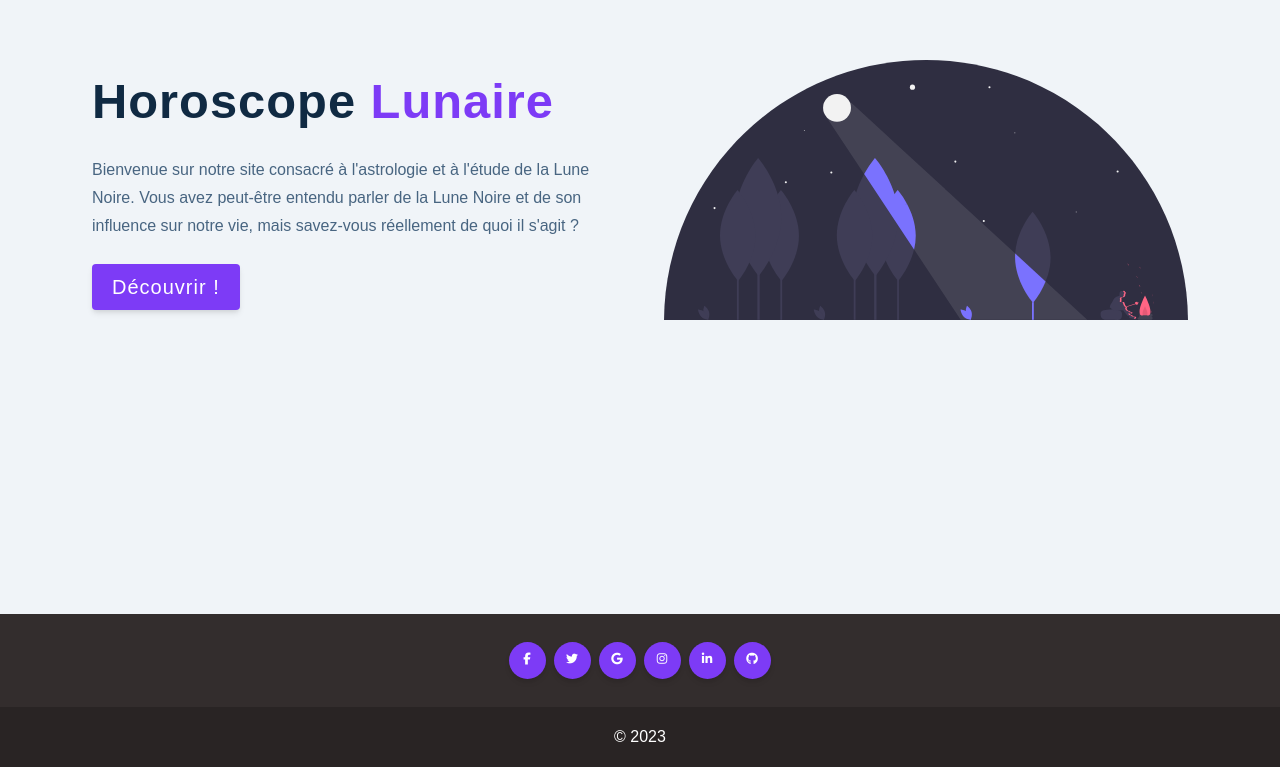
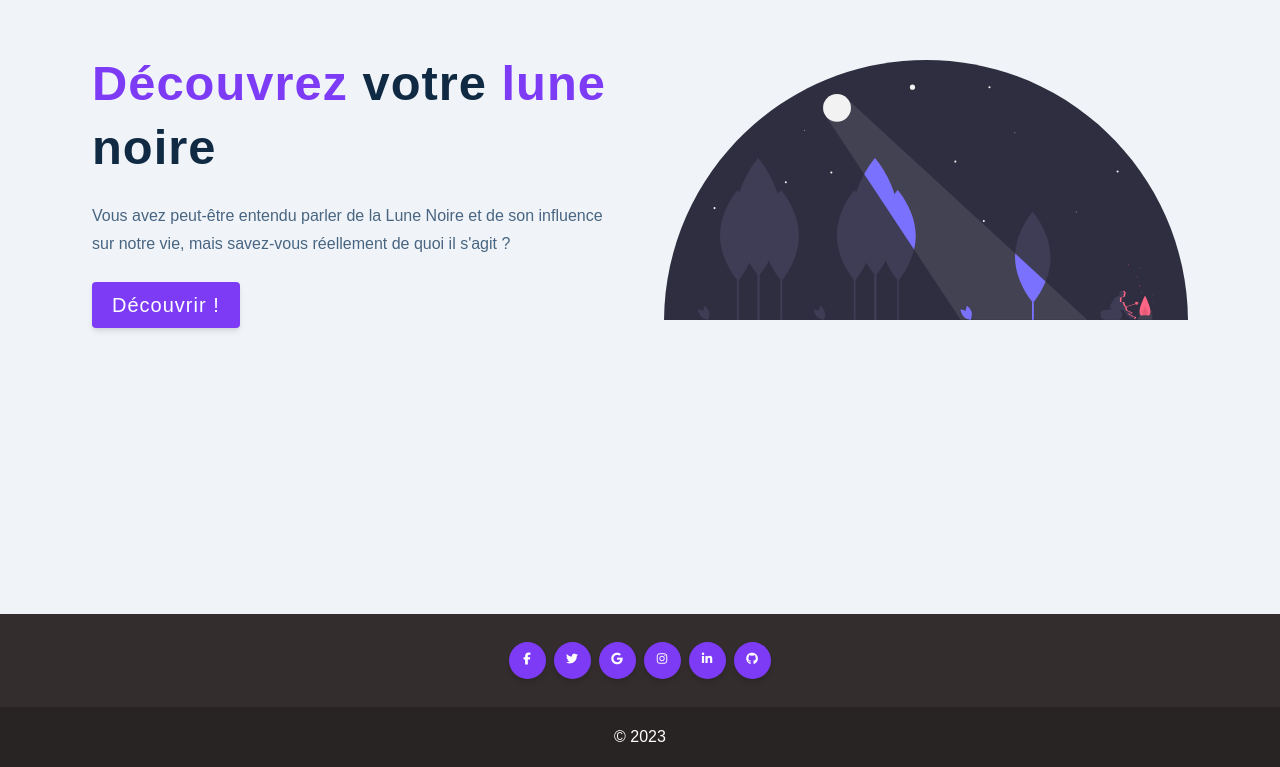
Before and after one commit to allamed/astro-calculator, a React (Create React App) app: page / in a window 1280 px wide. Shown: the part 122-889 px from the top of the page. Built offline with nearby package versions, Linux system fonts and the light colour scheme.

Commit message:
fix footer issue

```diff
--- a/src/pages/landing.js
+++ b/src/pages/landing.js
@@ -16,10 +16,9 @@ const Landing = () => {
         {/* info */}
         <div className="info">
           <h1>
-            Horoscope <span> Lunaire</span>
+            <span> Découvrez </span>votre<span> lune </span> noire
           </h1>
           <p>
-            Bienvenue sur notre site consacré à l'astrologie et à l'étude de la Lune Noire.
             Vous avez peut-être entendu parler de la Lune Noire et de son influence sur notre vie, mais savez-vous réellement de quoi il s'agit ?
           </p>
 
```
